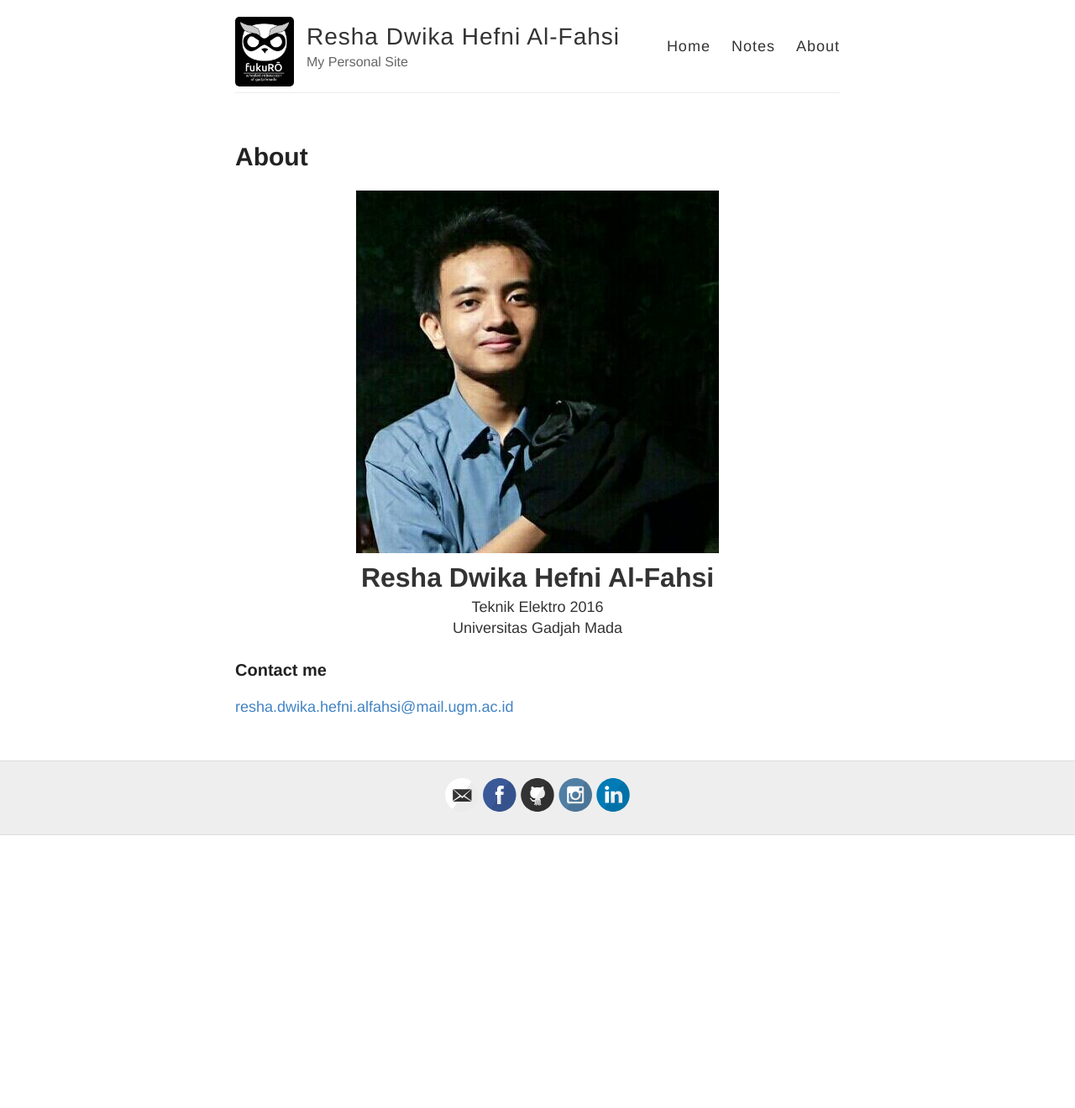
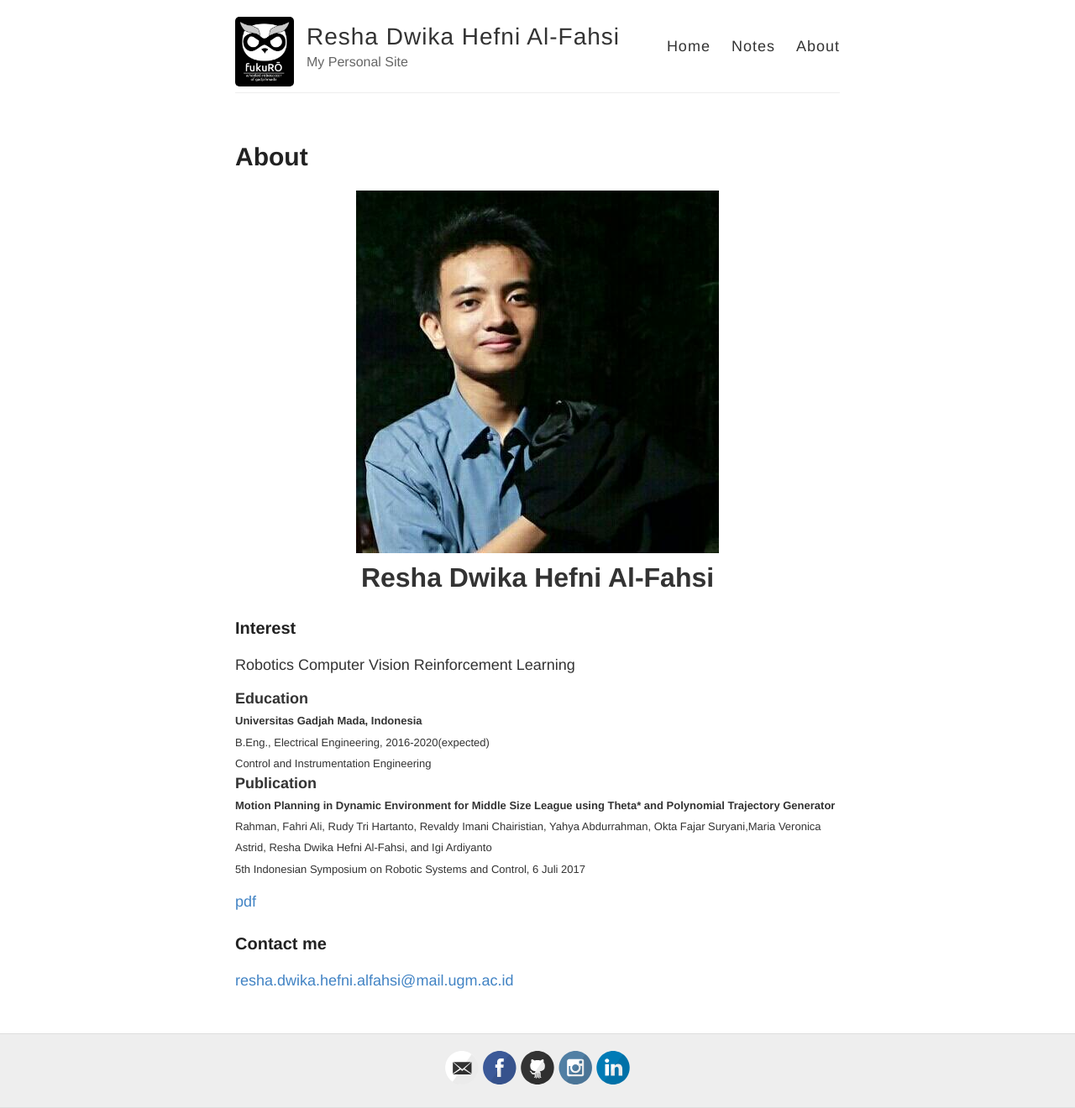
Before and after one commit to reshalfahsi/reshalfahsi.github.io, a Jekyll site: the page built from about.md, in a window 1280 px wide. Shown: the whole page at 84% size. Built offline with Jekyll 4.4.1, drawn with Linux system fonts in a browser that asks for light colours; before the commit the page ends 995 px from its top, so only the background shows below that.

Commit message:
about updated

```diff
--- a/about.md
+++ b/about.md
@@ -8,11 +8,39 @@ permalink: /about/
 <center><img src="/images/resha.jpg" alt="Profil Picture" width ="432" height="432"></center>
 <div style="text-align: center">
   <font size="6rem"><strong>Resha Dwika Hefni Al-Fahsi</strong><br></font>
-  <font size="4.5rem">
-    Teknik Elektro 2016<br>
-    Universitas Gadjah Mada<br>
+  <!-- <font size="4.5rem"> -->
+    <!-- Teknik Elektro 2016<br> -->
+    <!-- Universitas Gadjah Mada<br> -->
+  <!-- </font> -->
+</div>
+<!-- <div style="text-align: left">
+<font size="4.5rem"><strong>Interest</strong><br></font>
+</div> -->
+
+### Interest
+Robotics
+Computer Vision
+Reinforcement Learning
+
+<div style="text-align: left">
+<font size="4.5rem"><strong>Education</strong><br></font>
+<font size="2.5rem">
+    <strong>Universitas Gadjah Mada, Indonesia</strong><br>
+    B.Eng., Electrical Engineering, 2016-2020(expected) <br>
+    Control and Instrumentation Engineering <br>
   </font>
 </div>
 
+<div style="text-align: left">
+<font size="4.5rem"><strong>Publication</strong><br></font>
+<font size="2.5rem">
+    <strong>Motion Planning in Dynamic Environment for Middle Size League using Theta* and Polynomial Trajectory Generator</strong><br>
+     Rahman, Fahri Ali, Rudy Tri Hartanto, Revaldy Imani Chairistian, Yahya Abdurrahman, Okta Fajar Suryani,Maria Veronica Astrid, Resha Dwika Hefni Al-Fahsi, and Igi Ardiyanto<br>
+     5th Indonesian Symposium on Robotic Systems and Control, 6 Juli 2017<br>
+  </font>
+</div>
+[pdf](http://digilib.mercubuana.ac.id/manager/t!@file_artikel_abstrak/Isi_Artikel_877216399578.pdf)
+
+
 ### Contact me
 [resha.dwika.hefni.alfahsi@mail.ugm.ac.id](mailto:resha.dwika.hefni.alfahsi@mail.ugm.ac.id)
```
